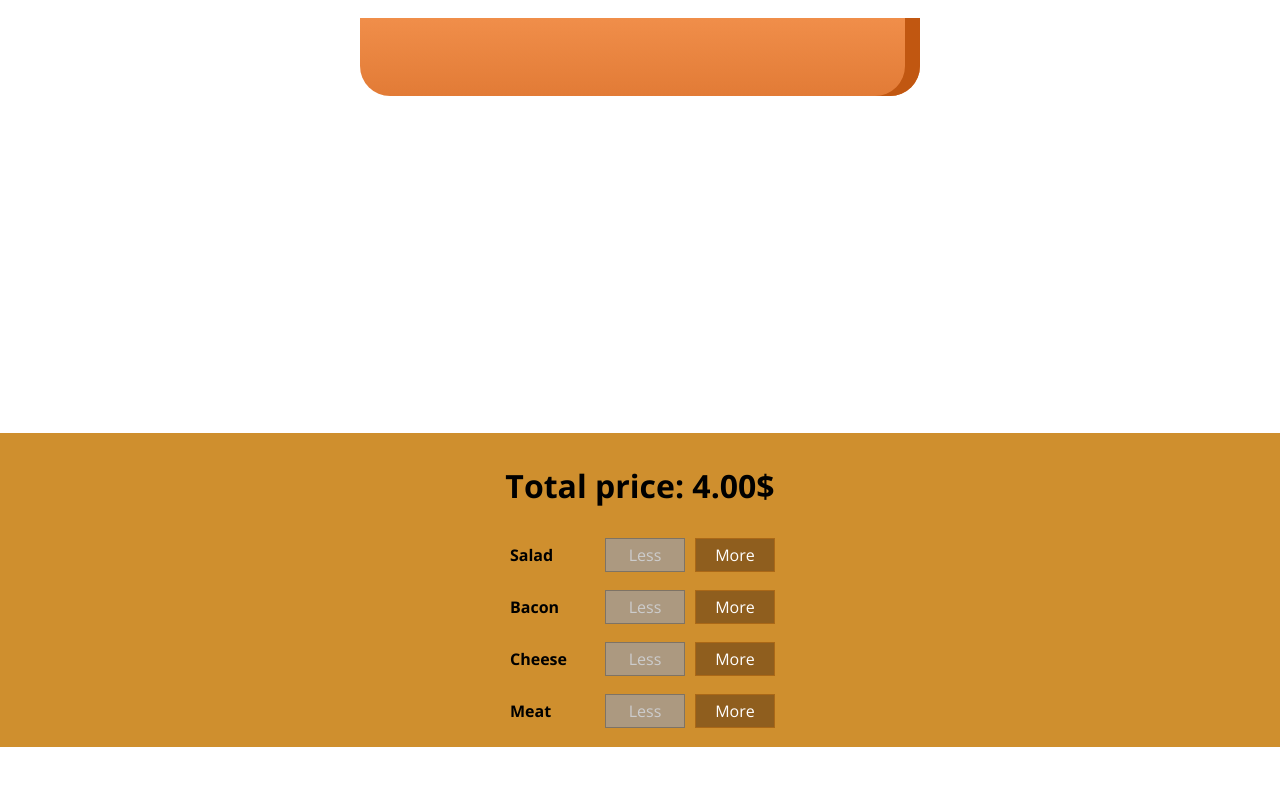
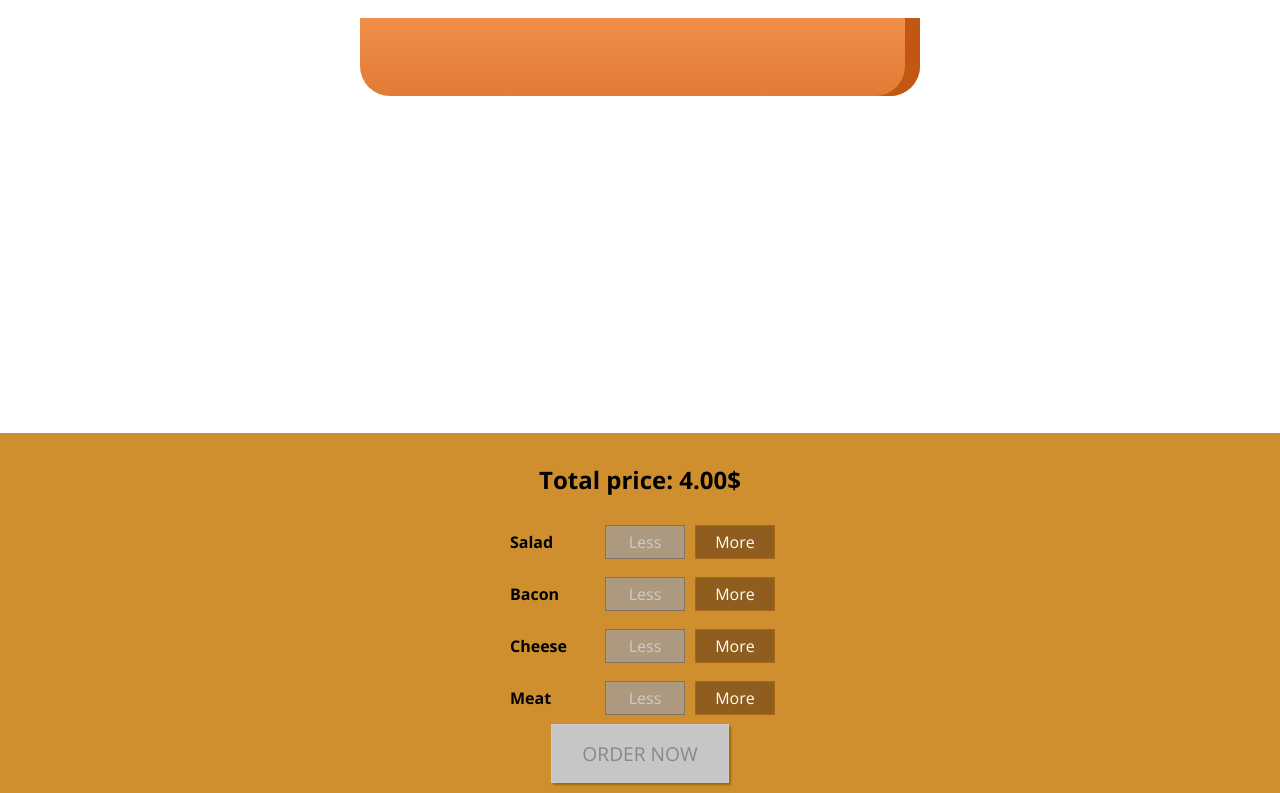
Before and after one commit to ruan65/burger_builder, a React app: page / in a window 1280 px wide. Shown: the part 205-998 px from the top of the page. Before the commit the page ends 952 px from the top, so only its background shows below. Built offline with nearby package versions, Linux system fonts and the light colour scheme.

Commit message:
order button disabling

```diff
--- a/src/components/Burger/BuildControls/BuildControls.css
+++ b/src/components/Burger/BuildControls/BuildControls.css
@@ -8,3 +8,44 @@
   margin: auto;
   padding: 10px 0;
 }
+
+.OrderButton {
+  background-color: #DAD735;
+  outline: none;
+  cursor: pointer;
+  border: 1px solid #966909;
+  color: #966909;
+  font-family: inherit;
+  font-size: 1.2em;
+  padding: 15px 30px;
+  box-shadow: 2px 2px 2px #966909;
+}
+
+.OrderButton:hover, .OrderButton:active {
+  background-color: #A0DB41;
+  border: 1px solid #966909;
+  color: #966909;
+}
+
+.OrderButton:disabled {
+  background-color: #C7C6C6;
+  cursor: not-allowed;
+  border: 1px solid #ccc;
+  color: #888888;
+}
+
+.OrderButton:not(:disabled) {
+  animation: enable 0.3s linear;
+}
+
+@keyframes enable {
+  0% {
+    transform: scale(1);
+  }
+  60% {
+    transform: scale(1.1);
+  }
+  100% {
+    transform: scale(1);
+  }
+}
--- a/src/components/Burger/BuildControls/BuildControls.js
+++ b/src/components/Burger/BuildControls/BuildControls.js
@@ -12,7 +12,7 @@
 const buildControls = ( props ) =>
   <div className={classes.BuildControls}>
 
-    <h1>Total price: <strong>{props.price.toFixed(2)}</strong>$</h1>
+    <h2>Total price: <strong>{props.price.toFixed(2)}</strong>$</h2>
 
     {controls.map( ctrl =>
 
@@ -25,6 +25,7 @@
       />
     )}
 
+    <button className={classes.OrderButton} disabled={props.price < 4.1}>ORDER NOW</button>
   </div>
 
 export default buildControls
```
Lines whose indentation alone changed are shown as unchanged.
